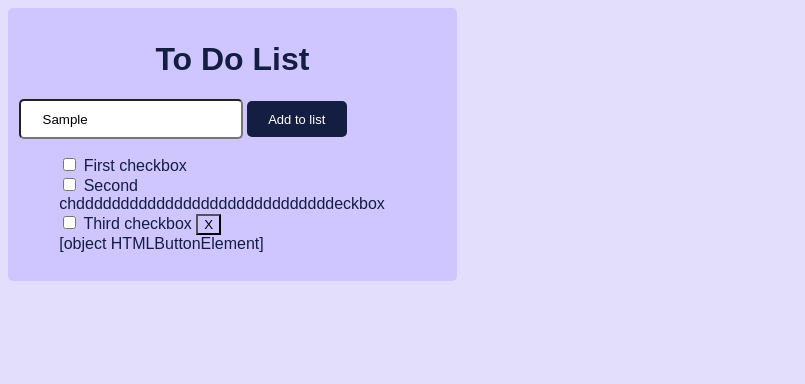
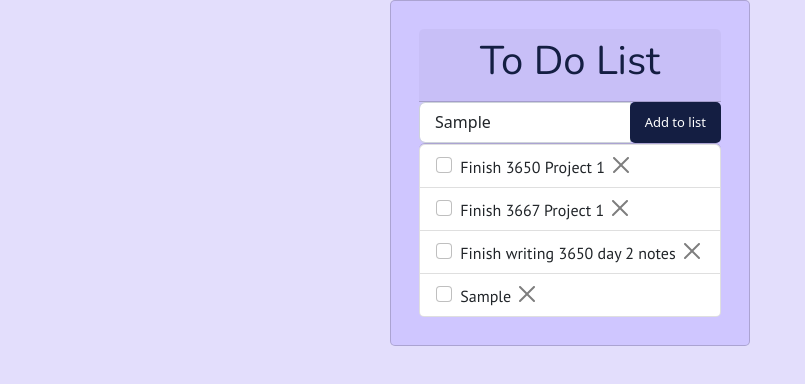
Before and after one commit to AliAngelinaaa/Cisc-3650-Assignment-1, a website: page index.html in a window 1280 px wide. Both pictures are taken after typing "Sample" into the empty fields and a click on the button "Add to list". Shown: the whole page, without its empty margins (0-805 px from the left). Drawn offline with nearby package versions, Linux system fonts and the light colour scheme.

Commit message:
got the delete and add functions working

```diff
--- a/index.html
+++ b/index.html
@@ -5,38 +5,50 @@
   <meta charset="utf-8">
   <meta name="viewport" content="width=device-width, initial-scale=1">
   <title>CISC 3650 Assignment 1: To do list</title>
-  <link href="https://cdn.jsdelivr.net/npm/bootstrap@5.3.0-alpha1/dist/css/bootstrap.min.css" />
+  <link href="https://cdn.jsdelivr.net/npm/bootstrap@5.2.3/dist/css/bootstrap.min.css" rel="stylesheet" integrity="sha384-rbsA2VBKQhggwzxH7pPCaAqO46MgnOM80zW1RWuH61DGLwZJEdK2Kadq2F9CUG65" crossorigin="anonymous">
   <link href="style.css" rel="stylesheet" type="text/css" />
+  <link rel="preconnect" href="https://fonts.googleapis.com">
+<link rel="preconnect" href="https://fonts.gstatic.com" crossorigin>
+<link href="https://fonts.googleapis.com/css2?family=Nunito&family=PT+Sans&display=swap" rel="stylesheet">
+
 </head>
 
 <body>
   <div class="container">
-    <div class="card justify-content-center">
+
+      <div class="card">
         <div class="card-header">
           <h1>To Do List</h1>
         </div>
 
         <div class="input-group">
           <input type="text" class="form-control" placeholder="What do you need to do today?">
-        <button onclick="function1()" class="btn btn-outline-dark addButton" type="button" id="searchInput">Add to list</button>
+          <button onclick="function1()" class="btn btn-outline-dark addButton" type="button" id="searchInput">Add to
+            list</button>
         </div>
 
-      <ul id="todo list" class="list-group">
+        <ul id="todo-list" class="list-group">
           <li class="list-group-item">
             <input class="form-check-input me-1" type="checkbox" value="" id="firstCheckbox">
-          <label class="form-check-label" for="firstCheckbox">First checkbox</label>
+            <label class="form-check-label" for="firstCheckbox">Finish 3650 Project 1</label>
+            <button type="button" class="btn-close" style="background-color:transparent; outline-color:transparent"
+              aria-label="Close"></button>
           </li>
           <li class="list-group-item">
             <input class="form-check-input me-1" type="checkbox" value="" id="secondCheckbox">
-          <label class="form-check-label" for="secondCheckbox">Second chdddddddddddddddddddddddddddddeckbox</label>
+            <label class="form-check-label" for="secondCheckbox">Finish 3667 Project 1</label>
+            <button type="button" class="btn-close" style="background-color:transparent; outline-color:transparent"
+              aria-label="Close"></button>
           </li>
           <li class="list-group-item">
             <input class="form-check-input me-1" type="checkbox" value="" id="thirdCheckbox">
-          <label class="form-check-label" for="thirdCheckbox">Third checkbox</label>
-          <button type="button" class="btn-close" style="background-color:transparent; outline-color:transparent" aria-label="Close">X</button>
+            <label class="form-check-label" for="thirdCheckbox">Finish writing 3650 day 2 notes</label>
+            <button type="button" class="btn-close" style="background-color:transparent; outline-color:transparent"
+              aria-label="Close"></button>
           </li>
         </ul>
       </div>
+
   </div>
   <script src="https://cdn.jsdelivr.net/npm/bootstrap@5.3.0-alpha1/dist/js/bootstrap.bundle.min.js"></script>
   <script src="script.js"></script>
--- a/script.js
+++ b/script.js
@@ -1,8 +1,23 @@
 let sinput = document.getElementById("searchInput");
-    let mylist = document.getElementById("todo list");
+let mylist = document.getElementById("todo-list");
+let closeButtons = document.querySelectorAll(".btn-close");
 
 function function1() {
-  var li = document.createElement("li");
-  li.appendChild(document.createTextNode(sinput));
-  mylist.appendChild(li);
+  var input = document.querySelector("input").value;
+  var list = document.querySelector("#todo-list");
+  var newItem = document.createElement("li");
+  newItem.classList.add("list-group-item");
+  newItem.innerHTML = `
+    <input class="form-check-input me-1" type="checkbox" value="" id="checkbox">
+    <label class="form-check-label" for="checkbox">${input}</label>
+    <button type="button" class="btn-close" style="background-color:transparent; outline-color:transparent" aria-label="Close"></button>
+  `;
+  list.appendChild(newItem);
 }
+
+for (let button of closeButtons) {
+  button.addEventListener("click", function(event) {
+    let toDoItem = event.target.parentElement;
+    toDoItem.remove();
+  });
+}
--- a/style.css
+++ b/style.css
@@ -24,6 +24,7 @@ h1{
     background-color: #cfc6ff;
     height: auto;
     border-radius: 5px;
+    margin: 0 auto;
 
 }
 
@@ -73,3 +74,7 @@ li, h1{
 .input-group .d-flex{
     margin: auto;
 }
+
+.btn-close:hover{
+    color: red;
+}
```
Also changed, not shown: README.md. Lines whose indentation alone changed are shown as unchanged.
